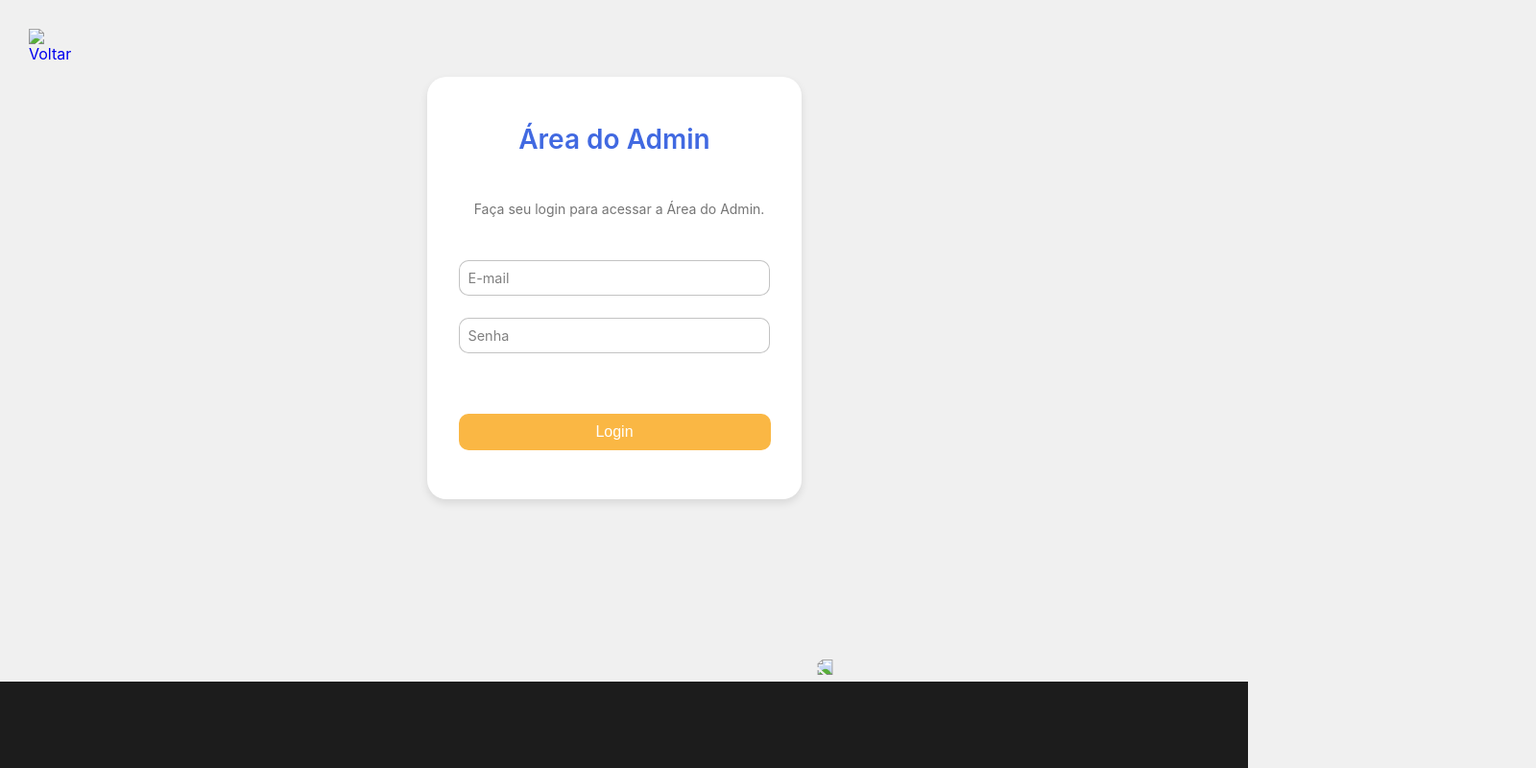
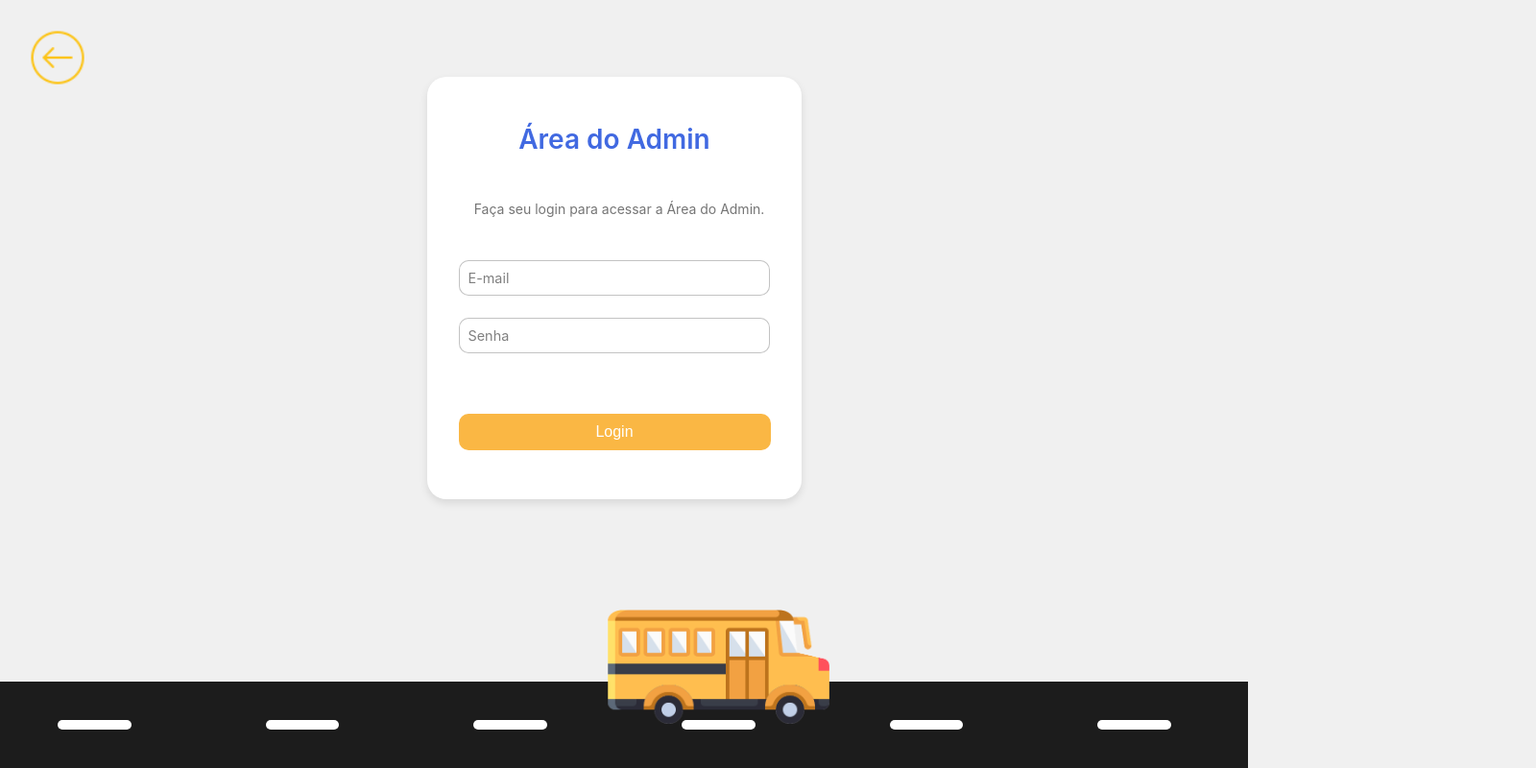
Before and after one commit to TechMovee/landing-page, a plain HTML site: page telaLoginCadeado1.html in a window 1280 px wide. Shown: the whole page at 96% size, 1600 px wide, since content can reach past the window. Drawn offline with Linux system fonts and the light colour scheme; the site is published under a folder, as on GitHub Pages, so addresses that start at the root find nothing.

Commit message:
Consertando cagada

```diff
--- a/script.js
+++ b/script.js
@@ -11,5 +11,5 @@ botaoApp.addEventListener("click", function () {
 });
 
 botaoMenu.addEventListener("click", function () {
-    window.location.replace("TelaLoginCadeado/telaLoginCadeado1.html");
+    window.location.replace("telaLoginCadeado1.html");
 });
--- a/TelaLoginCadeado/telaLoginCadeado1.html
+++ b/telaLoginCadeado1.html
@@ -8,8 +8,8 @@
     <title>Área de Login</title>
 </head>
 <body>
-    <a href="/index2.html">
-        <img src="/Imagens/icons8-back-arrow-50 (1).png" id="backLogin" alt="Voltar">
+    <a href="index2.html">
+        <img src="Imagens/icons8-back-arrow-50 (1).png" id="backLogin" alt="Voltar">
     </a>
 <form class="form">
     <p class="title" id="title">Área do Admin</p>
@@ -30,13 +30,13 @@
 </form>
 
 <footer>
-    <img id="bus" src="/Imagens/ImagemOnibusFooter.png">
-    <img class="listra" src="/Imagens/listra.png" alt="">
-    <img class="listra" src="/Imagens/listra.png" alt="">
-    <img class="listra" src="/Imagens/listra.png" alt="">
-    <img class="listra" src="/Imagens/listra.png" alt="">
-    <img class="listra" src="/Imagens/listra.png" alt="">
-    <img class="listra" src="/Imagens/listra.png" alt="">
+    <img id="bus" src="Imagens/ImagemOnibusFooter.png">
+    <img class="listra" src="Imagens/listra.png" alt="">
+    <img class="listra" src="Imagens/listra.png" alt="">
+    <img class="listra" src="Imagens/listra.png" alt="">
+    <img class="listra" src="Imagens/listra.png" alt="">
+    <img class="listra" src="Imagens/listra.png" alt="">
+    <img class="listra" src="Imagens/listra.png" alt="">
 </footer>
 </body>
 </html>
```
Also changed, not shown: telaLoginCadeado1.css (renamed from TelaLoginCadeado/telaLoginCadeado1.css).
